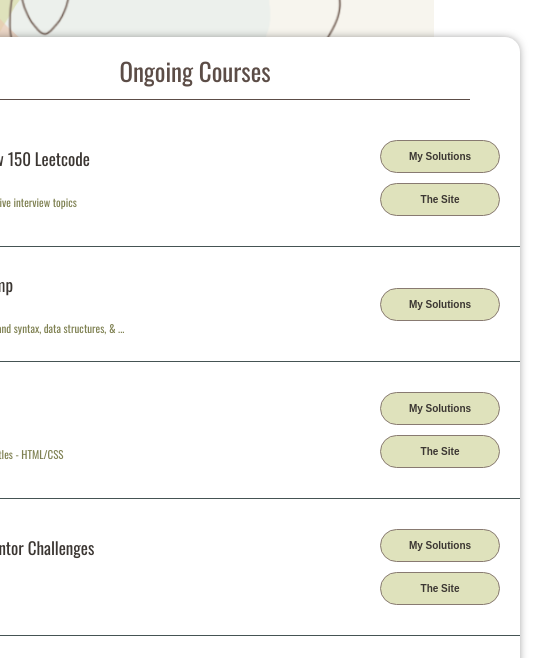
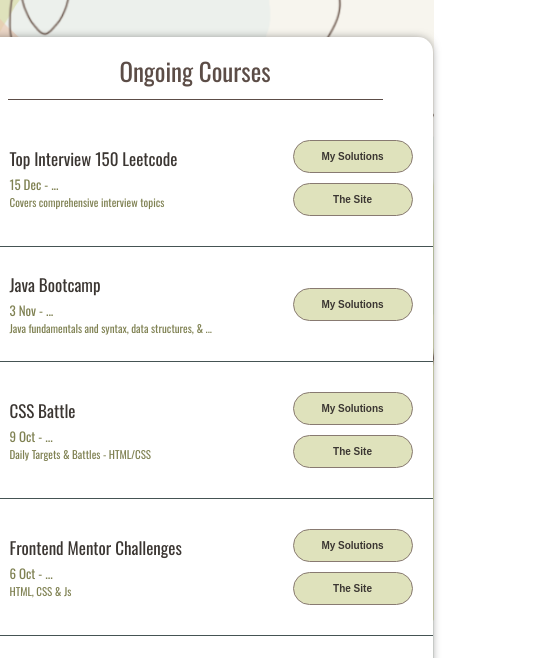
Before and after one commit to katayoon-rb/Development-Journey, a plain HTML site: page index.html in a window 390 px wide. Shown: the part 120-778 px from the top of the page, 545 px wide, since content can reach past the window. Drawn offline with nearby package versions, Linux system fonts and the light colour scheme.

Commit message:
Update style.css

```diff
--- a/style.css
+++ b/style.css
@@ -144,36 +144,6 @@
         align-items: center;
     }
     ul { width: 650px; }
-/*     body {
-        background-image: url(bg.png);
-        background-size: cover;
-        margin: 50px 0;
-    } */
-/*
-    .name { font-size: 34px; }
-    .title { font-size: 18px; }
-    .headline {
-        font-size: 25px;
-        margin: 0 50px 10px;
-    }
-
-        .wrap span { font-size: 17px; }
-        .wrap p { font-size: 11px; }
-            .wrap p.duration { margin-top: 3px; font-size: 13px; }
-
-    ul { margin: 40px 25px; padding: 15px 0; }
-        .item { padding: 25px 20px; align-items: center; }
-            .BTWrap { margin: auto 0; }
-                .bullet{ width: 17px; margin-right: 15px; }
-
-            .buttons { flex-direction: column; }
-                button {
-                    margin: 5px 0;
-                    padding: 10px 15px;
-                    font-size: 10px;
-                }
-
-    .small { font-size: 17px; } */
 }
 
 
@@ -196,7 +166,11 @@
         .wrap p { font-size: 11px; }
             .wrap p.duration { margin-top: 3px; font-size: 13px; }
 
-    ul { margin: 40px 25px; padding: 15px 0; }
+    ul {
+        margin: 40px 25px;
+        padding: 15px 0;
+        width: 475px;
+    }
         .item { padding: 25px 20px; align-items: center; }
             .BTWrap { margin: auto 0; }
                 .bullet{ width: 17px; margin-right: 15px; }
```
